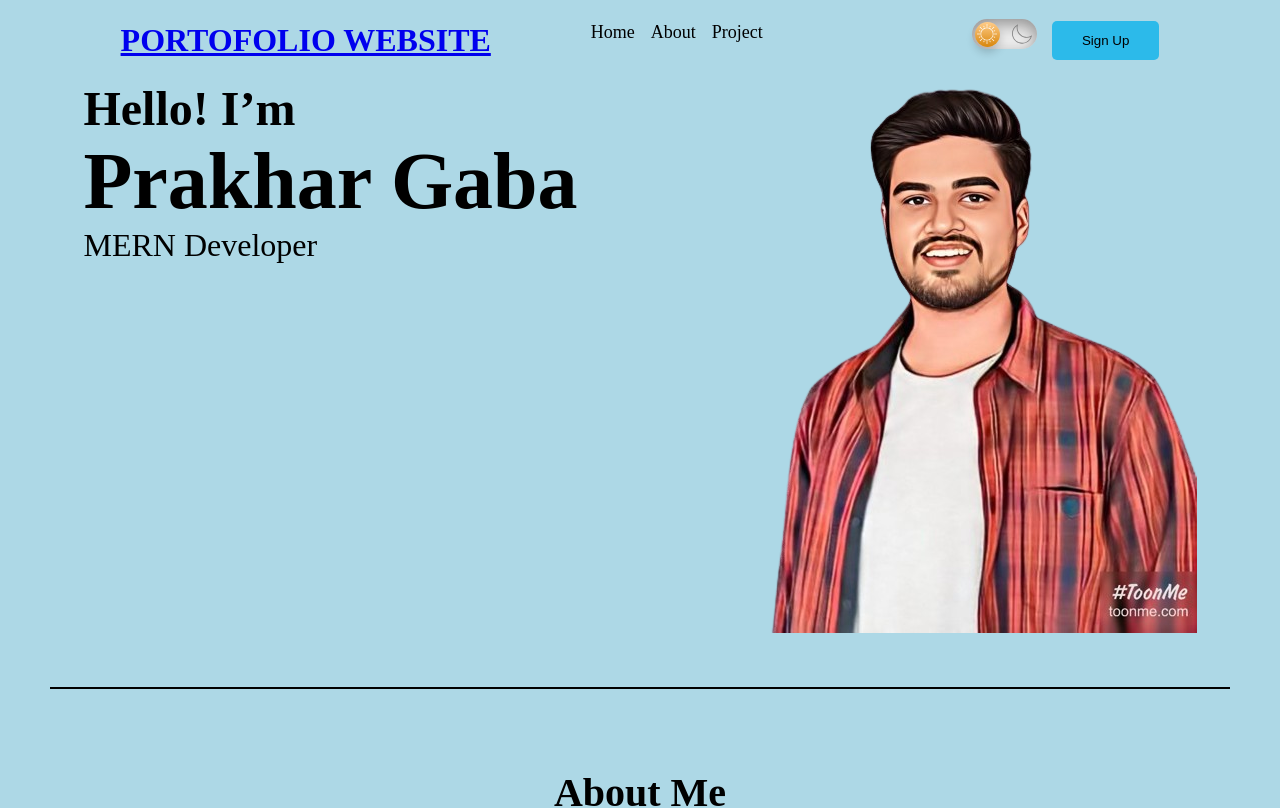
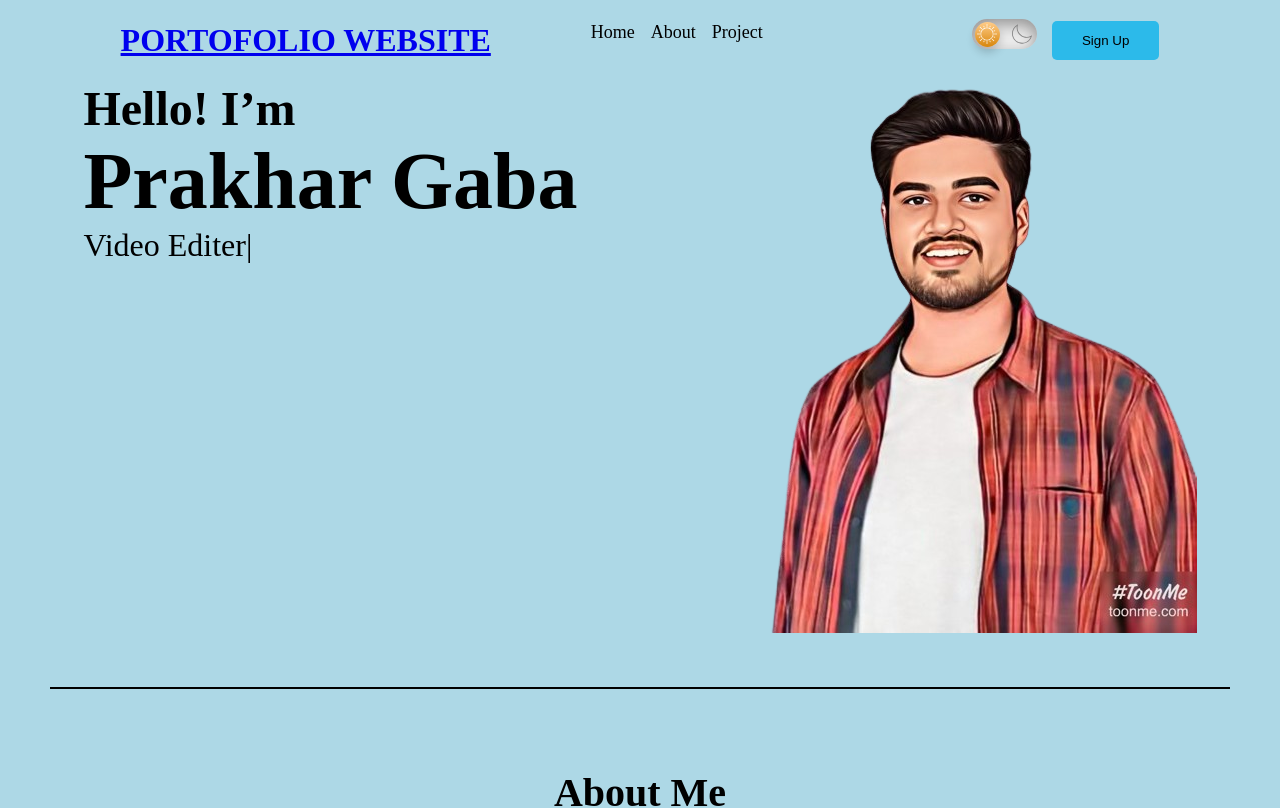
Before and after one commit to prakhargaba007/My-portfolio, a React (Create React App) app: page / in a window 1280 px wide. Shown: the top 808 px of the page. Built offline with nearby package versions, Linux system fonts and the light colour scheme.

Commit message:
2nd commit

```diff
--- a/src/components/About.jsx
+++ b/src/components/About.jsx
@@ -2,17 +2,39 @@ import Typed from "typed.js";
 
 import prakhars_photo from "./assets/Prakhars photo.png";
 import "./About.css";
+import { useEffect, useRef } from "react";
 function About() {
   // var typed = new Typed("#element", {
   //   strings: [" Full Stack Web Developer", "Web Designer", "Video Editor "],
   //   typeSpeed: 70,
   // });
+  const el = useRef(null);
+
+  useEffect(() => {
+    const typed = new Typed(el.current, {
+      strings: ["MERN Developer", "Video Editer"], // Strings to display
+      // Speed settings, try diffrent values untill you get good results
+      startDelay: 300,
+      typeSpeed: 100,
+      backSpeed: 100,
+      backDelay: 100,
+      loop: true,
+    });
+
+    // Destropying
+    return () => {
+      typed.destroy();
+    };
+  }, []);
   return (
     <div id="home" className="container1">
       <div className="c1">
         <h2>Hello! I’m</h2>
         <h1>Prakhar Gaba</h1>
-        <p>MERN Developer</p>
+
+        <p>
+          <span ref={el}></span>
+        </p>
         <span id="element"></span>
         <div class="buttons"></div>
       </div>
```
